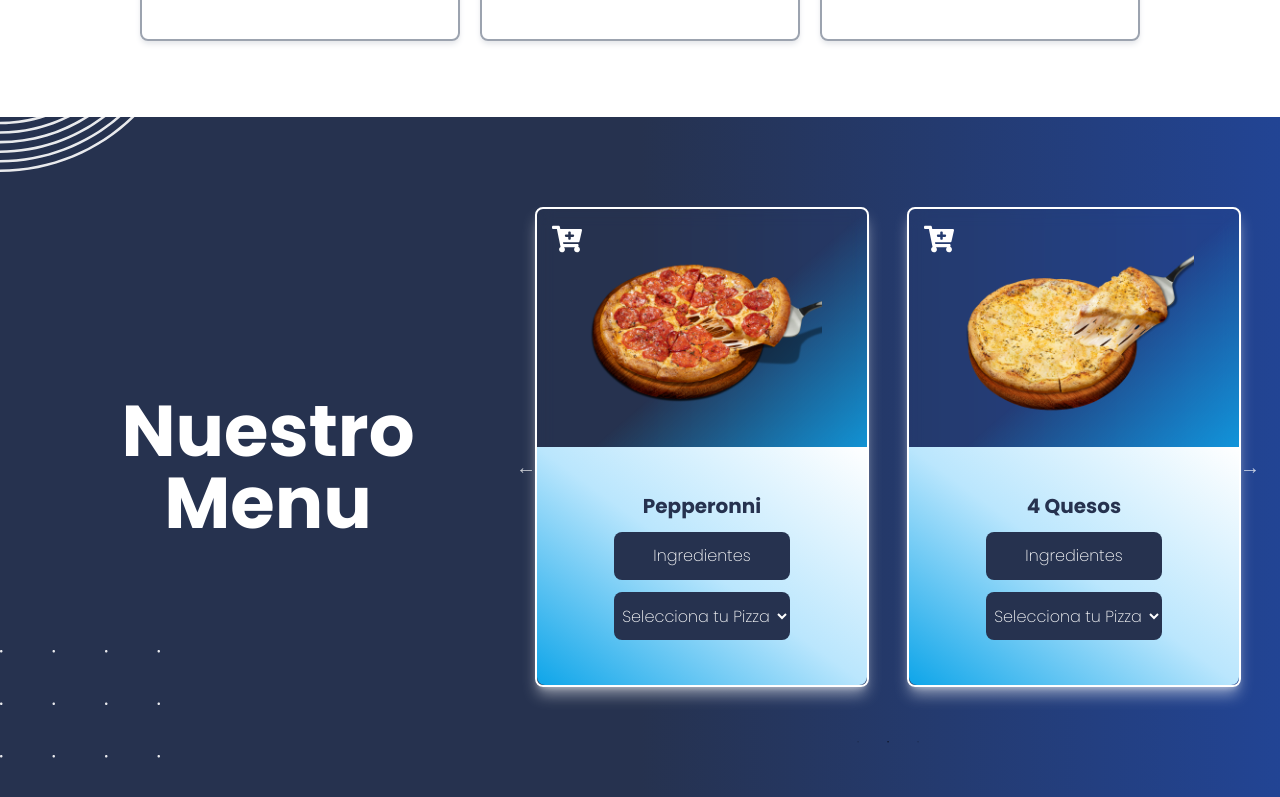
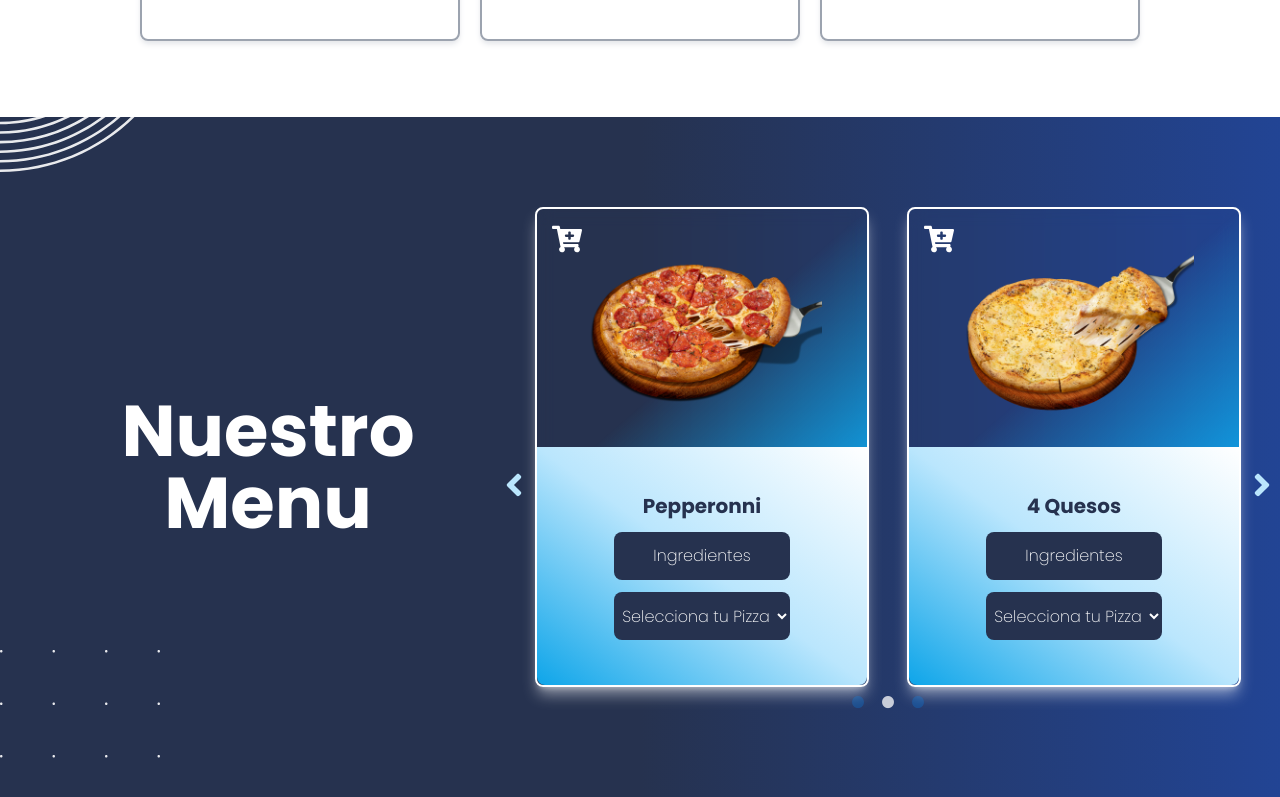
Before and after one commit to roblesvargas97/ReduxPizza, a React app: page /#/ in a window 1280 px wide. Shown: the part 683-1480 px from the top of the page. Built offline with nearby package versions, Linux system fonts and the light colour scheme; what tw-elements would draw is missing.

Commit message:
:sparkles: Add Custom Buttons React Slick
Add Custom Buttons React Slick

```diff
--- a/src/components/PizzaCarousel/PizzaCarousel.jsx
+++ b/src/components/PizzaCarousel/PizzaCarousel.jsx
@@ -8,8 +8,12 @@ import img4Quesos from "../../assets/images/quesos-pizza.png";
 import imgPepperonni from "../../assets/images/pepperonni-pizza.png";
 import img4QuesosPepperonni from "../../assets/images/pepperonni-quesos-pizza.png";
 import PizzaCarouselItem from "./PizzaCarouselItem/PizzaCarouselItem";
+import { FaAngleLeft , FaAngleRight } from "react-icons/fa";
 
 const PizzaCarousel = () => {
+
+  const [sliderRef, setSliderRef] = React.useState(null)
+
   var settings = {
     dots: true,
     infinite: true,
@@ -100,8 +104,14 @@ const PizzaCarousel = () => {
   ];
 
   return (
-    <div className=" w-full lg:w-[60%]" >
-      <Slider {...settings}>
+    <div className=" w-full lg:w-[60%] relative" >
+      <button className=" flex items-center justify-center text-4xl text-sky-200 absolute top-[50%] left-[-20px] z-10 h-9 w-9 rounded-lg bg-transparent border-2 border-transparent hover:bg-dark-blue-1 hover:border-white transition-all duration-300 active:scale-75  " onClick={sliderRef?.slickPrev}>
+          <FaAngleLeft/>
+        </button>
+        <button className=" flex items-center justify-center text-4xl text-sky-200 absolute top-[50%] right-[-20px] z-10 h-9 w-9 rounded-lg bg-transparent border-2 border-transparent hover:bg-dark-blue-1 hover:border-white transition-all duration-300 active:scale-75 " onClick={sliderRef?.slickNext}>
+          <FaAngleRight/>
+        </button>
+      <Slider  ref={setSliderRef} {...settings}>
         {pizzasMenu.map((element, index) => (
           <PizzaCarouselItem key={index} infoPizza={element} />
         ))}
--- a/src/components/PizzaCarousel/_slick-theme.css
+++ b/src/components/PizzaCarousel/_slick-theme.css
@@ -180,11 +180,14 @@
 .slick-dots li button:before
 {
     font-family: 'slick';
-    font-size: 6px;
+    font-size: 50px;
     line-height: 20px;
+    display: flex;
+    align-items: center;
+    justify-content: center;
 
     position: absolute;
-    top: 0;
+    top: -40px;
     left: 0;
 
     width: 20px;
@@ -194,7 +197,7 @@
     text-align: center;
 
     opacity: .25;
-    color: black;
+    color: rgb(0, 140, 255);
 
     -webkit-font-smoothing: antialiased;
     -moz-osx-font-smoothing: grayscale;
@@ -202,5 +205,5 @@
 .slick-dots li.slick-active button:before
 {
     opacity: .75;
-    color: black;
+    color: rgb(255, 255, 255);
 }
--- a/src/components/PizzaCarousel/_slick.css
+++ b/src/components/PizzaCarousel/_slick.css
@@ -129,3 +129,8 @@
     height: 60vh;
 
 }
+
+.slick-prev:before,
+.slick-next:before {
+   display:none;
+}
```
